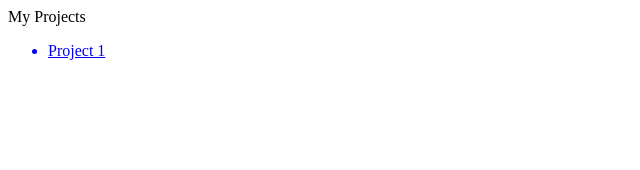
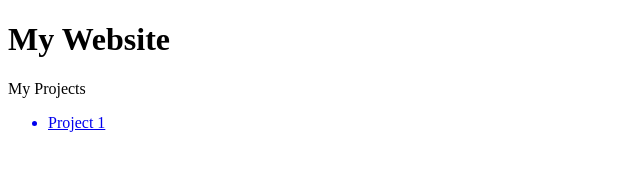
Before and after one commit to brittsage/brittsage.github.io, a plain HTML site: page index.html in a window 1280 px wide. Shown: the whole page, without its empty margins (0-640 px from the left). Drawn offline with Linux system fonts and the light colour scheme.

Commit message:
Update index.html

```diff
--- a/index.html
+++ b/index.html
@@ -2,7 +2,7 @@
 
 <html>
    <head>
-    <title>My Website</title>
+    <h1>My Website</h1>
    </head>
 
    <body>
```
